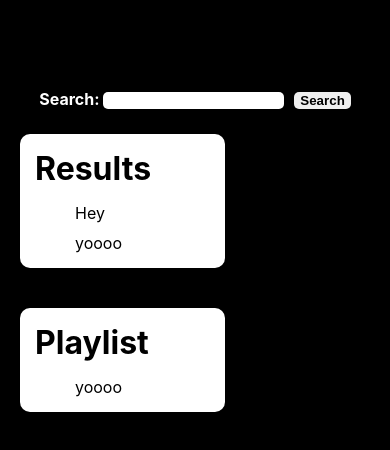
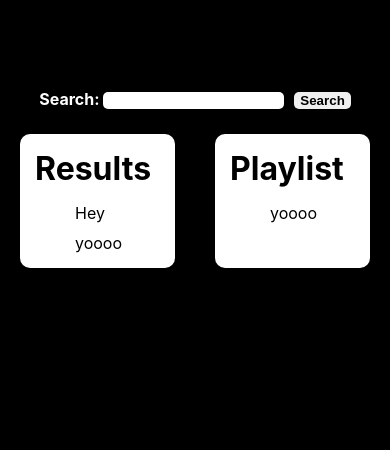
Before and after one commit to bernardolr/Jamming, a React (Create React App) app: page / in a window 390 px wide. Shown: the top 450 px of the page. Built offline with nearby package versions, Linux system fonts and the light colour scheme.

Commit message:
Button CSS green

```diff
--- a/src/App.css
+++ b/src/App.css
@@ -4,11 +4,6 @@
 
 }
 
-@media (prefers-reduced-motion: no-preference) {
-  .App-logo {
-    animation: App-logo-spin infinite 20s linear;
-  }
-}
 
 .Search-Bar {
   background-color: black;
@@ -43,7 +38,7 @@
   border-radius: 5px;
   border-color: white;
   cursor: pointer;
-  transition: 0.3ms ease;
+  transition: all .5s ease;
   border-style: hidden;
   font-weight: bold;
 
@@ -55,10 +50,14 @@
   border-style: hidden;
 }
 
-.searchButton.hovered {
-  background-color: grey;
+.Search-Button.hovered {
+  background-color: #1DB954;
   color: white;
   font-weight: bold;
+  box-shadow: inset 0 0 20px rgba(255, 255, 255, .5), 0 0 20px rgba(255, 255, 255, .2);
+  outline-color: #1DB954;
+  outline-offset: 10px;
+  text-shadow: 1px 1px 2px #1DB954;
 }
 
 .Card-Header {
@@ -85,8 +84,6 @@
   width: 100%;
   display: flex;
 
-
-
 }
 
 
@@ -101,8 +98,8 @@ li {
 }
 
 @media screen and (max-width: 600px) {
-  .Row {
-    width: 100%;
+  .Card {
+    width: 150%;
     display: block;
     margin-bottom: 20px;
   }
```
